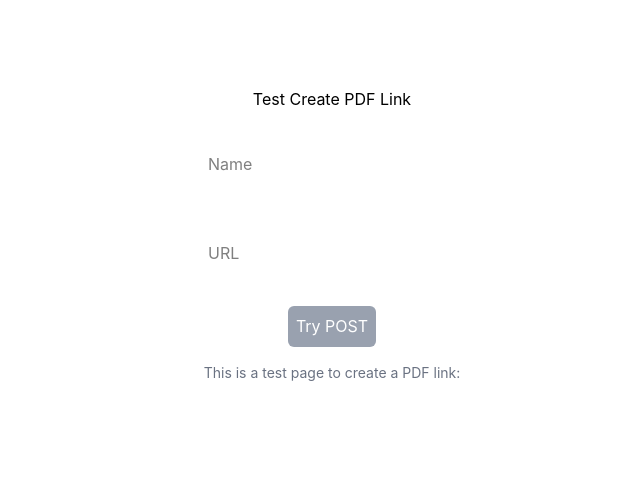
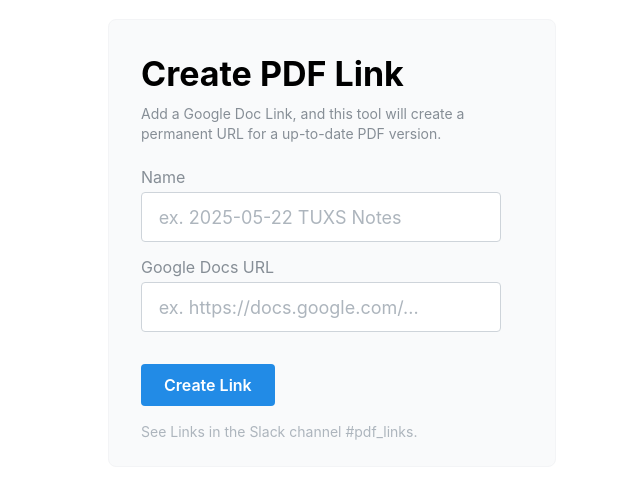
Before and after one commit to uie-com/cc-pdf, a Next.js app: page /create in a window 1280 px wide. Shown: the part 157-636 px from the top of the page, without its empty margins (308-948 px from the left). Built offline with nearby package versions, Linux system fonts and the light colour scheme.

Commit message:
Added Slack Messages

```diff
--- a/app/create/page.tsx
+++ b/app/create/page.tsx
@@ -1,14 +1,20 @@
 "use client";
 
-import { MantineProvider } from "@mantine/core";
+import { Anchor, Button, Flex, MantineProvider, Text, TextInput, Title } from "@mantine/core";
 import { useState } from "react";
 
 export default function Page() {
     const [name, setName] = useState("");
     const [url, setUrl] = useState("");
-    const [output, setOutput] = useState("");
+
+    const [status, setStatus] = useState("ready");
+
+    const [links, setLinks] = useState<string[]>([]);
+    const [names, setNames] = useState<string[]>([]);
 
     const tryPost = async () => {
+        setStatus("loading");
+
         const res = await fetch('/view', {
             method: 'POST',
             headers: {},
@@ -17,21 +23,43 @@ export default function Page() {
                 url
             })
         });
+
+        if (!res.ok) {
+            setStatus("error");
+            return;
+        }
+
         const data = await res.json();
-        setOutput(data.url);
+
+        setLinks((prev) => prev.concat(data.url));
+        setNames((prev) => prev.concat(name));
+
+        setName('');
+        setUrl('');
+
+        setStatus("success");
+        navigator.clipboard.writeText(data.url);
+
+        setTimeout(() => {
+            setStatus("ready");
+        }, 1000);
     }
 
     return (
         <MantineProvider >
+            <div className="flex flex-col items-center justify-center min-h-screen py-2 gap-2 ">
+                <Flex direction={"column"} gap="md" justify={'start'} align={'start'} className="w-full max-w-md p-8 rounded-lg border-1 border-gray-100 bg-gray-50">
+                    <Title order={1}>Create PDF Link</Title>
+                    <Text c='gray.6' className="!text-sm !-mt-2 !mb-2">Add a Google Doc Link, and this tool will create a permanent URL for a up-to-date PDF version.</Text>
 
-            <div className="flex flex-col items-center justify-center min-h-screen py-2 gap-4">
-                <h1>Test Create PDF Link</h1>
-                <input type="text" placeholder="Name" className=" p-2 m-4" onChange={(e) => setName(e.target.value)} />
-                <input type="text" placeholder="URL" className=" p-2 m-4" onChange={(e) => setUrl(e.target.value)} />
-                <a onClick={tryPost} className=" bg-gray-400 cursor-pointer rounded-md text-white p-2">Try POST</a>
+                    <TextInput size="lg" name="name-search" type="text" description="Name" placeholder="ex. 2025-05-22 TUXS Notes" className=" " value={name} onChange={(e) => setName(e.target.value)} w={360} />
+                    <TextInput size="lg" name="url-search" type="text" description="Google Docs URL" placeholder="ex. https://docs.google.com/..." value={url} onChange={(e) => setUrl(e.target.value)} w={360} />
 
-                <p className="text-gray-500 text-sm">This is a test page to create a PDF link:</p>
-                <p className="text-gray-500 text-sm">{output}</p>
+                    <Button size='md' onClick={tryPost} className=" bg-gray-400 cursor-pointer rounded-md text-white mt-4" loading={status === 'loading'} color={status === 'error' ? 'orange.4' : status === 'success' ? 'green' : 'blue'}>{status === 'error' ? 'Error Creating Link' : status === 'success' ? 'Copied Link to Clipboard' : 'Create Link'}</Button>
+
+                    <Anchor className=" alifn" href="https://centercentre.slack.com/archives/C08TNR13R98"><Text c='gray.5' className="!text-sm !-mb-2">See Links in the Slack channel #pdf_links.</Text></Anchor>
+
+                </Flex>
             </div>
         </MantineProvider>
     )
--- a/app/view/route.ts
+++ b/app/view/route.ts
@@ -73,6 +73,7 @@ export async function POST(req: NextRequest) {
         return new Response(null, { status: 400 });
     }
 
+    let newUrl = '', originalName = name;
     url = normalizeUrl(url);
     name = normalizeName(name);
 
@@ -105,6 +106,18 @@ export async function POST(req: NextRequest) {
         if (!airtableUpdateRes.ok) {
             return new Response(null, { status: 500 });
         }
+        newUrl = process.env.PUBLIC_URL + '?q=' + name;
+
+
+        await fetch(process.env.EDIT_WEBHOOK_URL ?? '', {
+            method: 'POST',
+            headers: {},
+            body: JSON.stringify({
+                name: originalName,
+                doc: url,
+                url: newUrl,
+            })
+        });
     } else {
         const airtableRes = await fetch('https://api.airtable.com/v0/appq2AtsGzJm1CZJZ/tblGbefx3uho1OpkW', {
             method: 'POST',
@@ -118,9 +131,20 @@ export async function POST(req: NextRequest) {
         if (!airtableRes.ok) {
             return new Response(null, { status: 500 });
         }
+
+        newUrl = process.env.PUBLIC_URL + '?q=' + name;
+
+        await fetch(process.env.CREATE_WEBHOOK_URL ?? '', {
+            method: 'POST',
+            headers: {},
+            body: JSON.stringify({
+                name: originalName,
+                doc: url,
+                url: newUrl,
+            })
+        });
     }
 
-    const newUrl = process.env.PUBLIC_URL + '?q=' + name;
 
     console.log('Created PDF link for ' + name + ' at URL: ' + newUrl);
 
```
